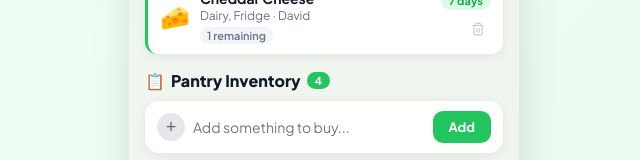
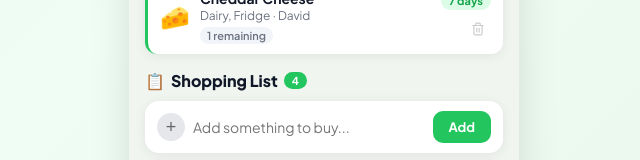
Before and after one commit to MarianaCedielF/PMC, a React (Vite) app: page /inventory in a window 1280 px wide. Shown: the part 914-1074 px from the top of the page, without its empty margins (316-956 px from the left). Built offline with nearby package versions, Linux system fonts and the light colour scheme.

Commit message:
Shopping List Title

```diff
--- a/src/i18n.jsx
+++ b/src/i18n.jsx
@@ -32,7 +32,7 @@ const translations = {
     dairy: "Dairy",
     household: "Household",
     addSomething: "Add something to buy...",
-    pantryInventory: "Pantry Inventory",
+    shoppingListTitle: "Shopping List",
     addedBy: "Added by",
     // Add product screen
     addProduct: "Add Product",
@@ -129,7 +129,7 @@ const translations = {
     dairy: "Lácteos",
     household: "Hogar",
     addSomething: "Añadir algo a comprar...",
-    pantryInventory: "Inventario de Despensa",
+    shoppingListTitle: "Lista de Compras",
     addedBy: "Añadido por",
     // Add product screen
     addProduct: "Añadir Producto",
--- a/src/screens/Inventory.jsx
+++ b/src/screens/Inventory.jsx
@@ -125,7 +125,7 @@ export default function Inventory() {
       <div className="section-header" style={{ marginTop: 16 }}>
         <div className="section-title-row">
           <span>📋</span>
-          <span className="section-title">{t("pantryInventory")}</span>
+          <span className="section-title">{t("shoppingListTitle")}</span>
           <span className="badge-count">{shoppingList.length}</span>
         </div>
       </div>
```
